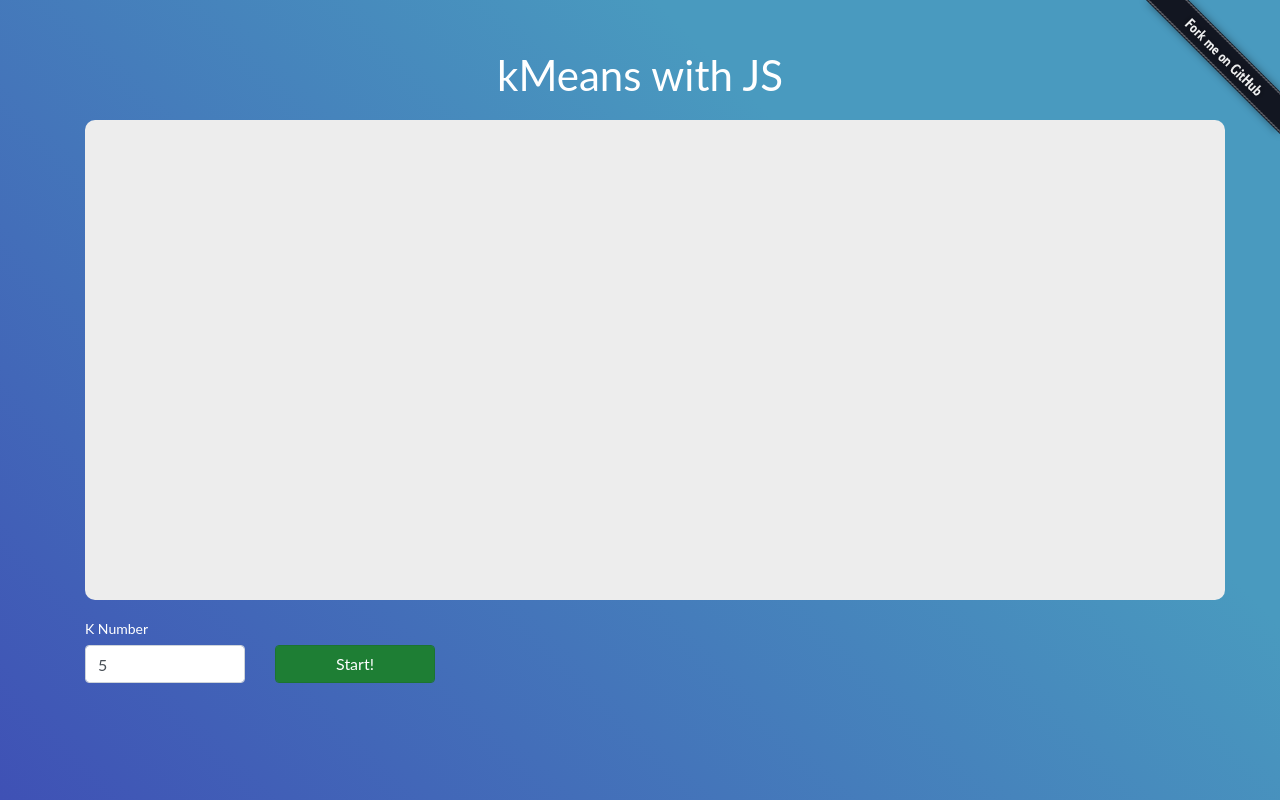
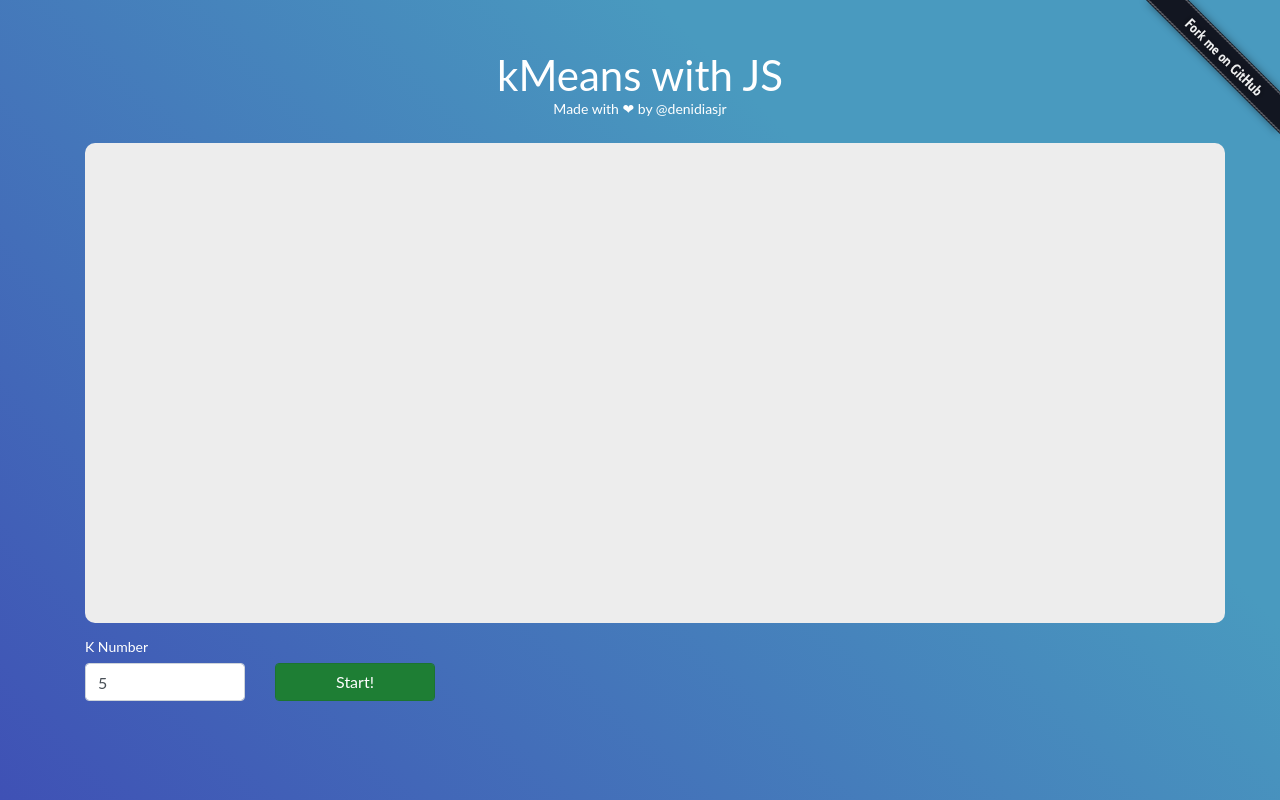
Before and after one commit to denidiasjr/kmeans-with-js, a plain HTML site: page index.html in a window 1280 px wide. Drawn offline with Linux system fonts and the light colour scheme.

Commit message:
Made by denidiasjr

```diff
--- a/css/style.css
+++ b/css/style.css
@@ -11,13 +11,13 @@ body {
 }
 
 #canvas_kmeans {
-  margin-top: 20px;
+  margin-top: 10px;
   background: #ededed;
   border-radius: 10px;
 }
 
 .options {
-  margin-top: 40px;
+  margin-top: 25px;
 }
 
 .options label {
@@ -32,3 +32,13 @@ body {
 .label-button {
   visibility: hidden;
 }
+
+.my-github {
+  color: white;
+  font-size: 1em;
+  text-align: center;
+}
+
+.my-github a {
+  color: white;
+}
--- a/index.html
+++ b/index.html
@@ -13,7 +13,8 @@
 
   <div class="container">
 
-    <div class="titulo">kMeans with JS</div>
+    <div class="titulo">kMeans with JS </div>
+    <p class="my-github">Made with ❤ by <a href="https://github.com/denidiasjr">@denidiasjr</a></p>
 
     <div class="row">
       <div class="col-md-12 div-canvas-kmeans">
```
